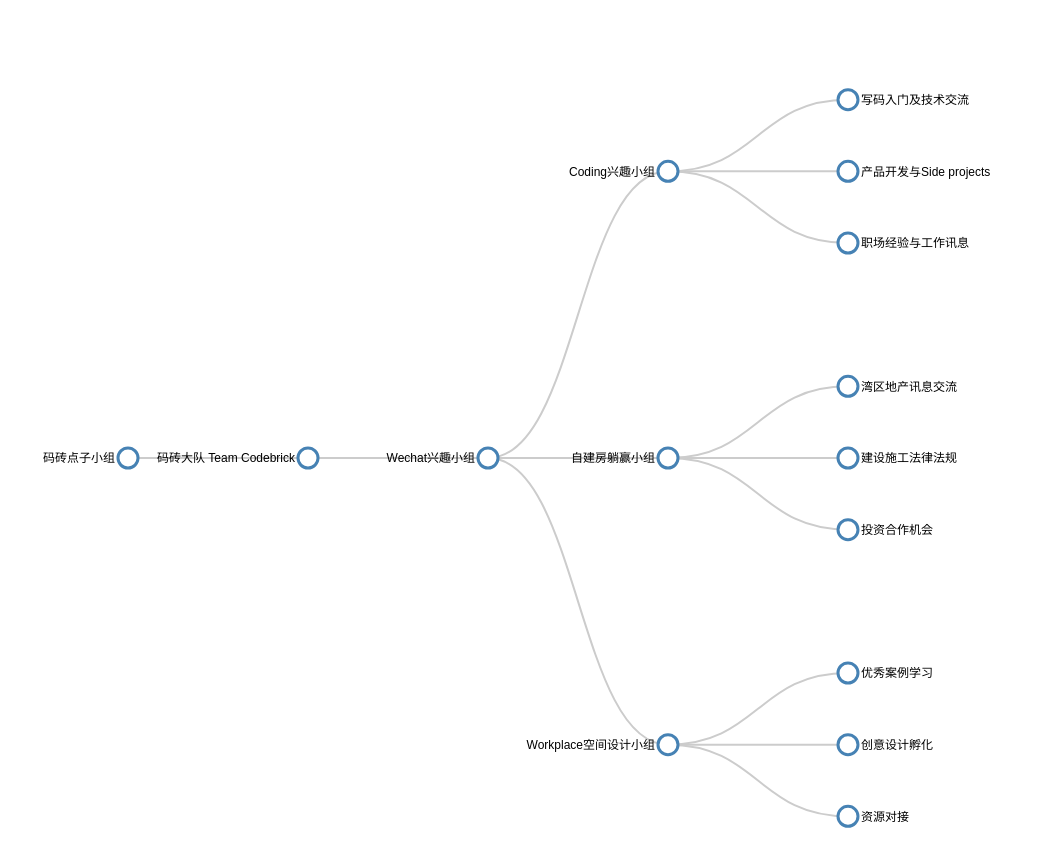
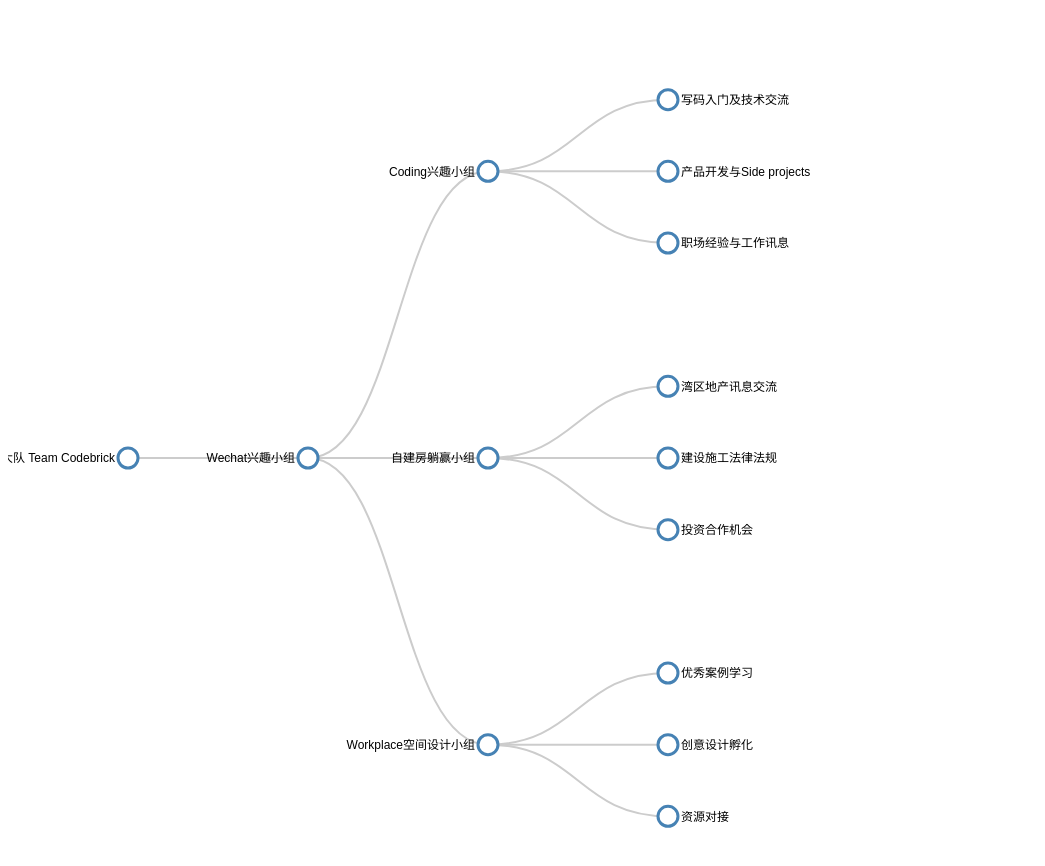
Before and after one commit to wenhaowuuu/sustainability_framework, a plain HTML site: page index.html in a window 1280 px wide. Shown: the top 866 px of the page, without its empty margins (0-1045 px from the left). Drawn offline with nearby package versions, Linux system fonts and the light colour scheme.

Commit message:
0428-removeideagroup

```diff
--- a/index.html
+++ b/index.html
@@ -42,12 +42,12 @@
 
 var treeData = [
   {
-    "name": "码砖点子小组",
-    "parent": "null",
-    "children": [
-      {
+//     "name": "码砖点子小组",
+//     "parent": "null",
+//     "children": [
+//       {
         "name": "码砖大队 Team Codebrick",
-        "parent":"码砖点子小组",
+        "parent":"null",
         "children": [
           {
             "name": "Wechat兴趣小组",
@@ -98,8 +98,8 @@
              ]
            }
           ]
-        }
-      ]
+//         }
+//       ]
   }
 ];
 
```
